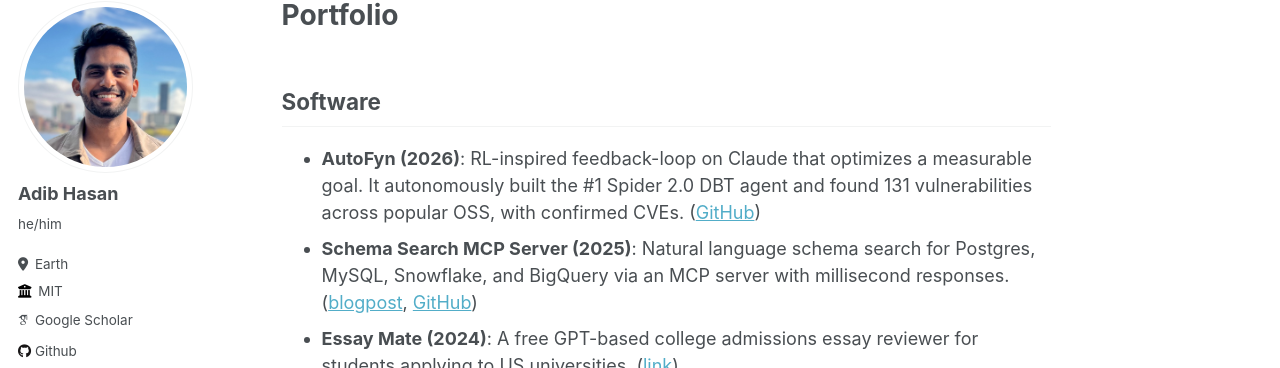
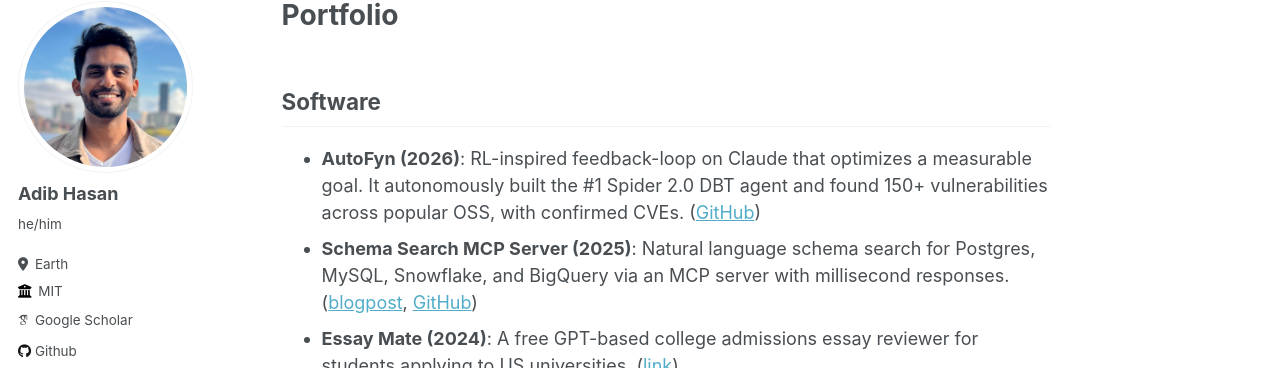
Before and after one commit to Neehan/neehan.github.io, a Jekyll site: the page built from _pages/portfolio.md, in a window 1280 px wide and 900 px high. Shown: the part 117-485 px from the top of the window. Built offline with Jekyll 4.4.1, drawn with Linux system fonts in a browser that asks for light colours; some web fonts are replaced.

```diff
--- a/_pages/portfolio.md
+++ b/_pages/portfolio.md
@@ -5,7 +5,7 @@ author_profile: true
 ---
 
 ## Software
-* **AutoFyn (2026)**: RL-inspired feedback-loop on Claude that optimizes a measurable goal. It autonomously built the #1 Spider 2.0 DBT agent and found 131 vulnerabilities across popular OSS, with confirmed CVEs. ([GitHub](https://github.com/SignalPilot-Labs/AutoFyn))
+* **AutoFyn (2026)**: RL-inspired feedback-loop on Claude that optimizes a measurable goal. It autonomously built the #1 Spider 2.0 DBT agent and found 150+ vulnerabilities across popular OSS, with confirmed CVEs. ([GitHub](https://github.com/SignalPilot-Labs/AutoFyn))
 * **Schema Search MCP Server (2025)**: Natural language schema search for Postgres, MySQL, Snowflake, and BigQuery via an MCP server with millisecond responses. ([blogpost](/blog/schema-search/), [GitHub](https://github.com/Neehan/schema-search))
 * **Essay Mate (2024)**: A free GPT-based college admissions essay reviewer for students applying to US universities. ([link](https://chatgpt.com/g/g-673c242ba900819183752398e7a8833b-essay-mate))
 * **Bayesian Soccer Score Predictor (2022)**: Predicting FIFA World Cup 2022 match outcomes using Bayesian inference on Poisson processes. ([blogpost](/blog/bayesian-soccer-score/))
```
Also changed, not shown: _pages/lessons.md (+1 -1 lines).
